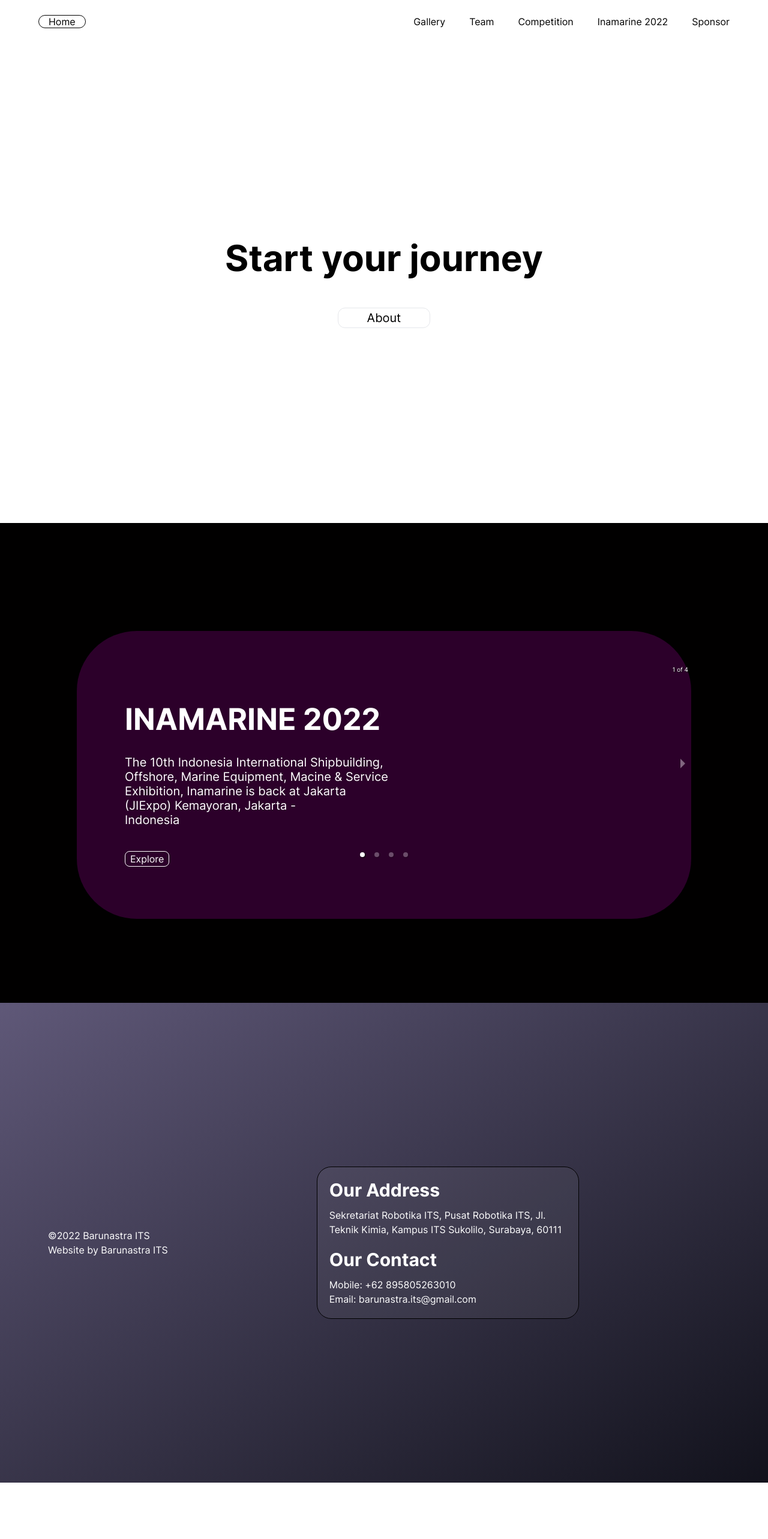
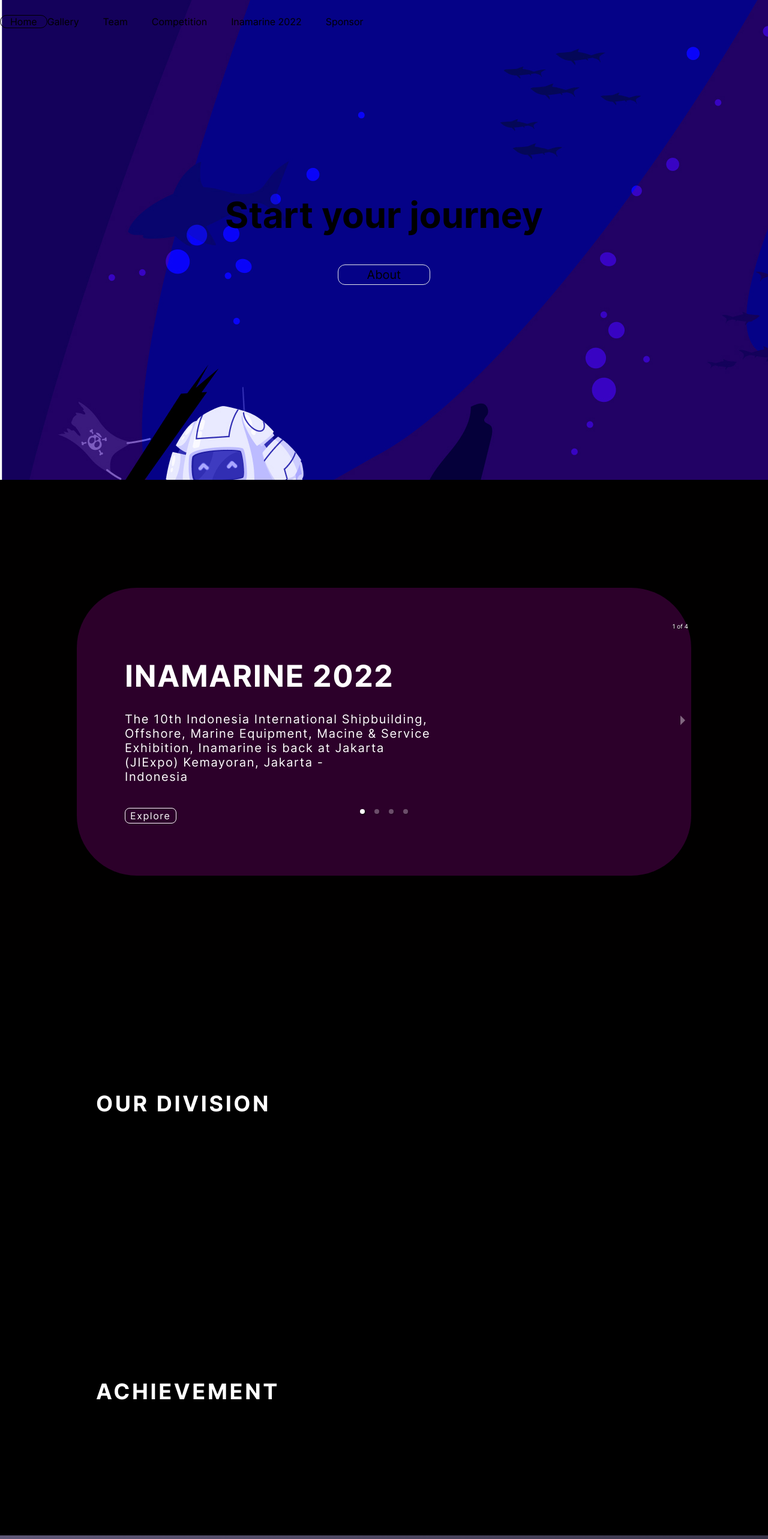
Before and after one commit to tapeds/webBarunastra, a Next.js app: page / in a window 1280 px wide. Shown: the top 2566 px of the page at 60% size. Before the commit the page ends 2472 px from the top, so only its background shows below. Built offline with nearby package versions, Linux system fonts and the light colour scheme.

Commit message:
added 'our division', 'achievement' text, and added background picture

```diff
--- a/src/components/Bootstrap.tsx
+++ b/src/components/Bootstrap.tsx
@@ -6,7 +6,7 @@
 const Bootstrap = () => {
   return (
     <Carousel>
-      <div className='text-left ml-20'>
+      <div className='text-left ml-20 tracking-widest'>
         <h1 className='mb-10 my-20 text-[50px]'>INAMARINE 2022</h1>
         <p className='mb-10 text-[20px]'>
           The 10th Indonesia International Shipbuilding, <br />
@@ -17,7 +17,7 @@
         </p>
         <button className='border border-white items-left rounded-lg px-2 my-auto'>Explore</button>
       </div>
-      <div className='text-left ml-20'>
+      <div className='text-left ml-20 tracking-widest'>
         <h1 className='mb-10 my-20 text-[50px]'>ROBOBOAT 2022</h1>
         <p className='mb-10 text-[20px]'>
           On ongoing project that is asking to be <br />
@@ -26,7 +26,7 @@
         </p>
         <button className='border border-white items-left rounded-lg px-2'>Explore</button>
       </div>
-      <div className='text-left ml-20'>
+      <div className='text-left ml-20 tracking-widest'>
         <h1 className='mb-10 my-20 text-[50px]'>NALA THESEUS</h1>
         <p className='mb-10 text-[20px]'>
           Presenting the teams hardwork in developing <br />
@@ -35,7 +35,7 @@
         </p>
         <button className='border border-white items-left rounded-lg px-2'>Explore</button>
       </div>
-      <div className='text-left ml-20'>
+      <div className='text-left ml-20 tracking-widest' >
         <h1 className='mb-10 my-20 text-[50px]'>TEAMS</h1>
         <p className='mb-10 text-[20px]'>
           Prespectives, ideas, and innovations came <br />
--- /dev/null
+++ b/src/components/Division.tsx
@@ -0,0 +1,16 @@
+import React, { Component } from 'react';
+import ReactDOM from 'react-dom';
+import "react-responsive-carousel/lib/styles/carousel.min.css"; // requires a loader
+import { Carousel } from 'react-responsive-carousel';
+
+const Division = () => {
+  return(
+    <div>
+      <Carousel>
+
+      </Carousel>
+    </div>
+  )
+}
+
+export default Division
--- a/src/components/Navbar.tsx
+++ b/src/components/Navbar.tsx
@@ -3,7 +3,7 @@
 
 const Navbar = () => {
   return(
-    <div className='py-6 max-w-6xl mx-auto flex flex-row justify-between text-l text-black'>
+    <div className='fixed py-6 max-w-6xl mx-auto flex flex-row justify-between text-l text-black '>
       <div>
         <Link href='/' className='border border-black px-4 rounded-xl'>
           Home
--- a/src/components/Start.tsx
+++ b/src/components/Start.tsx
@@ -2,7 +2,7 @@
 
 const Start = () => {
   return(
-    <section className='flex items-center justify-center h-screen text-center'>
+    <section className='flex items-center justify-center h-screen text-center bg-[url("/background1.jpg")]'>
       <div className='text-center  '>
         <h1 className='mb-14 text-6xl'>Start your journey</h1>
         <Link href='/about' className='px-12 py-1 text-xl border rounded-xl'>About</Link>
--- a/src/pages/index.tsx
+++ b/src/pages/index.tsx
@@ -8,7 +8,6 @@
 import Seo from '@/components/Seo';
 import Image from 'next/image'
 import Navbar from '@/components/navbar';
-import Bootstrap from '@/components/Bootstrap';
 import Footer from '@/components/Footer';
 import Start from '@/components/Start';
 /**
@@ -30,7 +29,12 @@
       <Navbar />
       <Start />
       <Page2 />
-
+      <div className='h-[30rem] bg-black'>
+        <h1 className='flex h-[30rem] justify-start items-center text-white ml-40 tracking-widest'>OUR DIVISION</h1>
+      </div>
+      <div className='h-[30rem] bg-black'>
+        <h1 className='flex h-[30rem] justify-start items-center text-white ml-40 tracking-widest'>ACHIEVEMENT</h1>
+      </div>
       <Footer />
     </div>
   );
```
Also changed, not shown: public/background1.jpg (renamed from public/images/background1.jpg).
